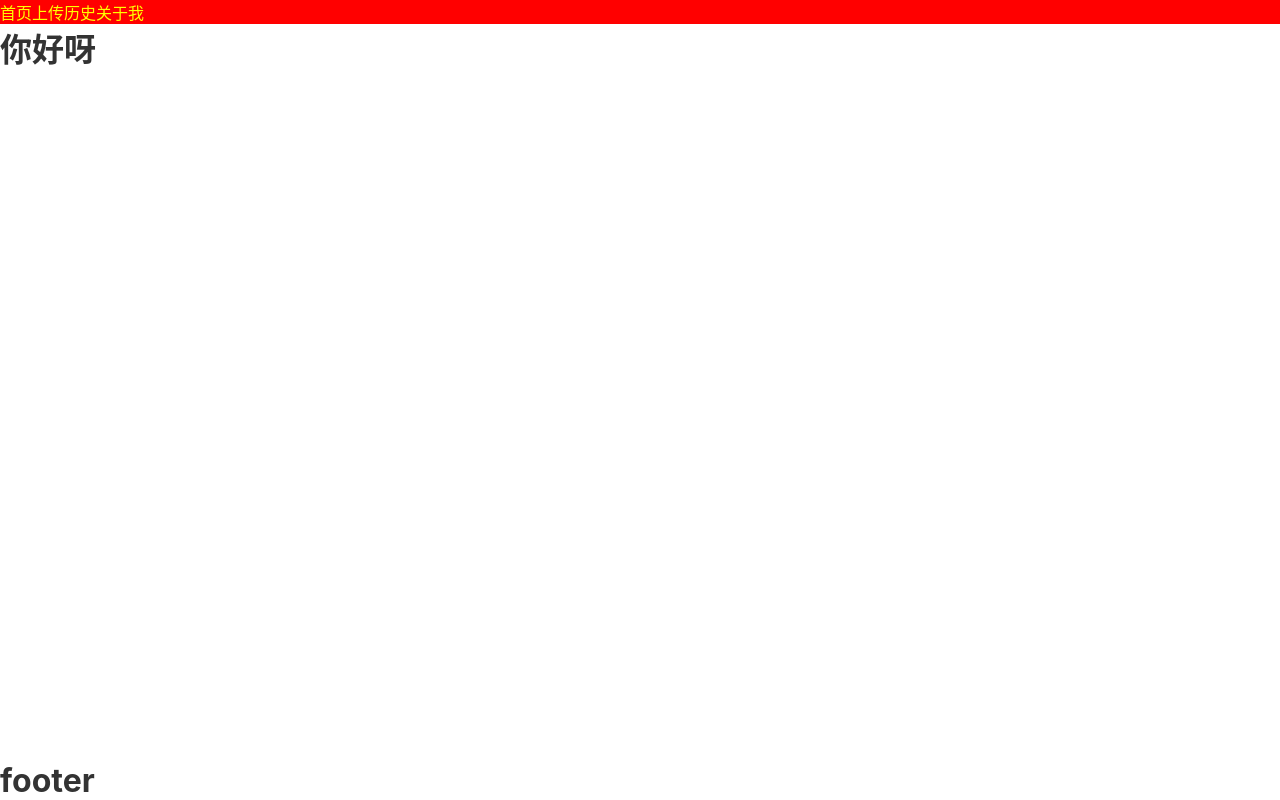
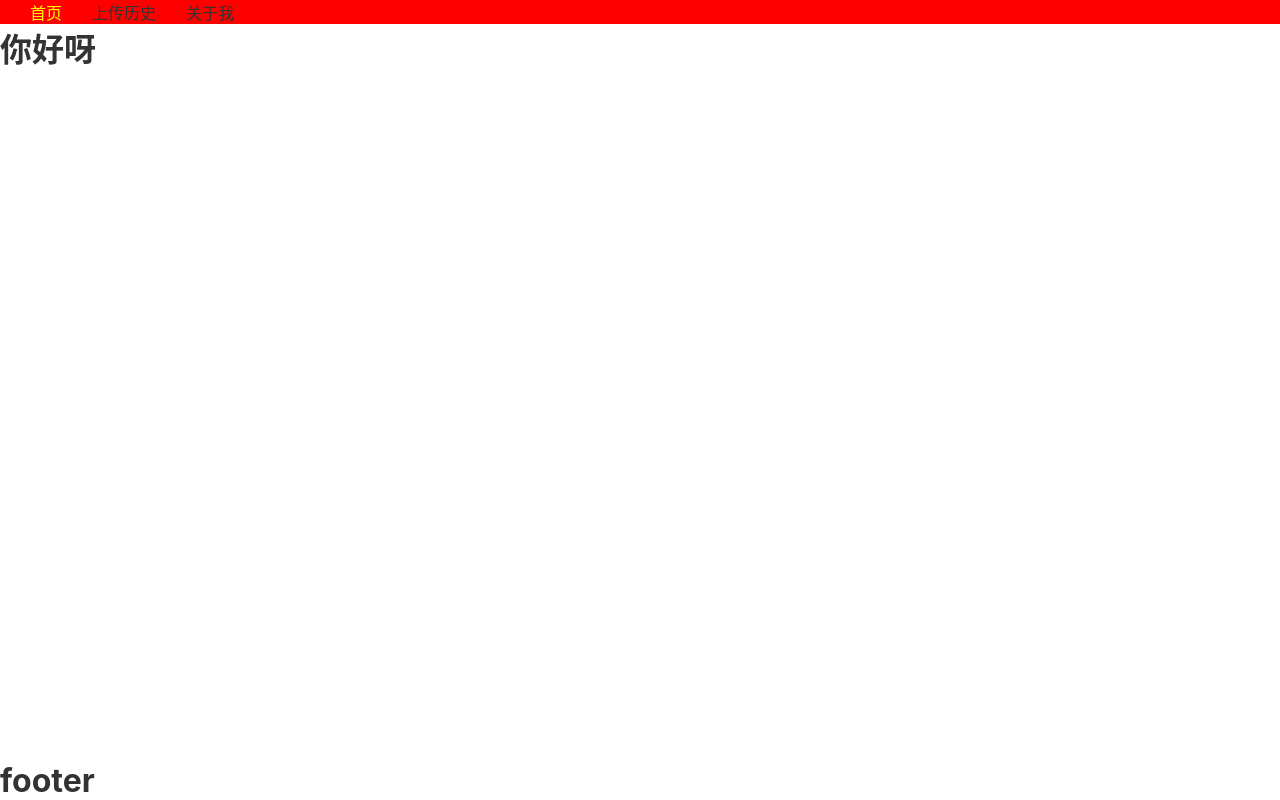
Before and after one commit to leigp555/react-template, a React app: page / in a window 1280 px wide. Built offline with nearby package versions, Linux system fonts and the light colour scheme.

Commit message:
style: 高亮选中的路由link

```diff
--- a/src/components/Header.tsx
+++ b/src/components/Header.tsx
@@ -1,12 +1,15 @@
 import React from "react";
-import {Link} from 'react-router-dom'
+import {NavLink} from 'react-router-dom'
 import  styled from 'styled-components'
 
 const StyledHeader=styled.header`
    background-color: red;
 `
-const StyledLink=styled(Link)`
-   color: yellow;
+const StyledLink=styled(NavLink)`
+  margin-left: 30px;
+   &.active{
+     color: yellow;
+   }
 `
 
 interface Props {
```
